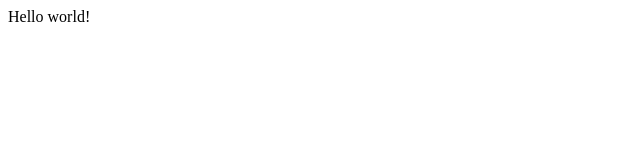
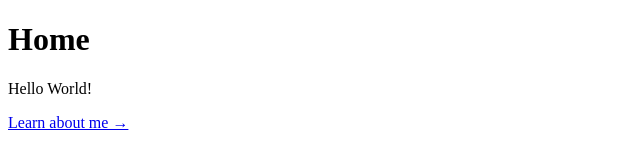
Before and after one commit to TUPOBO/gatsby-blog, a Gatsby site: page / in a window 1280 px wide. Shown: the whole page, without its empty margins (0-640 px from the left). Built offline with nearby package versions, Linux system fonts and the light colour scheme; Gatsby itself is replaced by a stand-in of ours.

Commit message:
feat: add router

```diff
--- a/src/pages/about.js
+++ b/src/pages/about.js
@@ -1,8 +1,10 @@
-import React from "react";
+import React from "react"
+import { Link } from "gatsby"
 
 export default () => (
-    <>
-        <h1>About Me</h1>
-        <p>This is my personal website</p>
-    </>
+  <>
+    <h1>About Me</h1>
+    <p>This is my personal website.</p>
+    <Link to="/">&larr;back to home</Link>
+  </>
 )
--- a/src/pages/index.js
+++ b/src/pages/index.js
@@ -1,3 +1,10 @@
 import React from "react"
+import { Link } from "gatsby"
 
-export default () => <div>Hello world!</div>
+export default () => (
+  <>
+    <h1>Home</h1>
+    <p>Hello World!</p>
+    <Link to="/about/">Learn about me &rarr;</Link>
+  </>
+)
```
